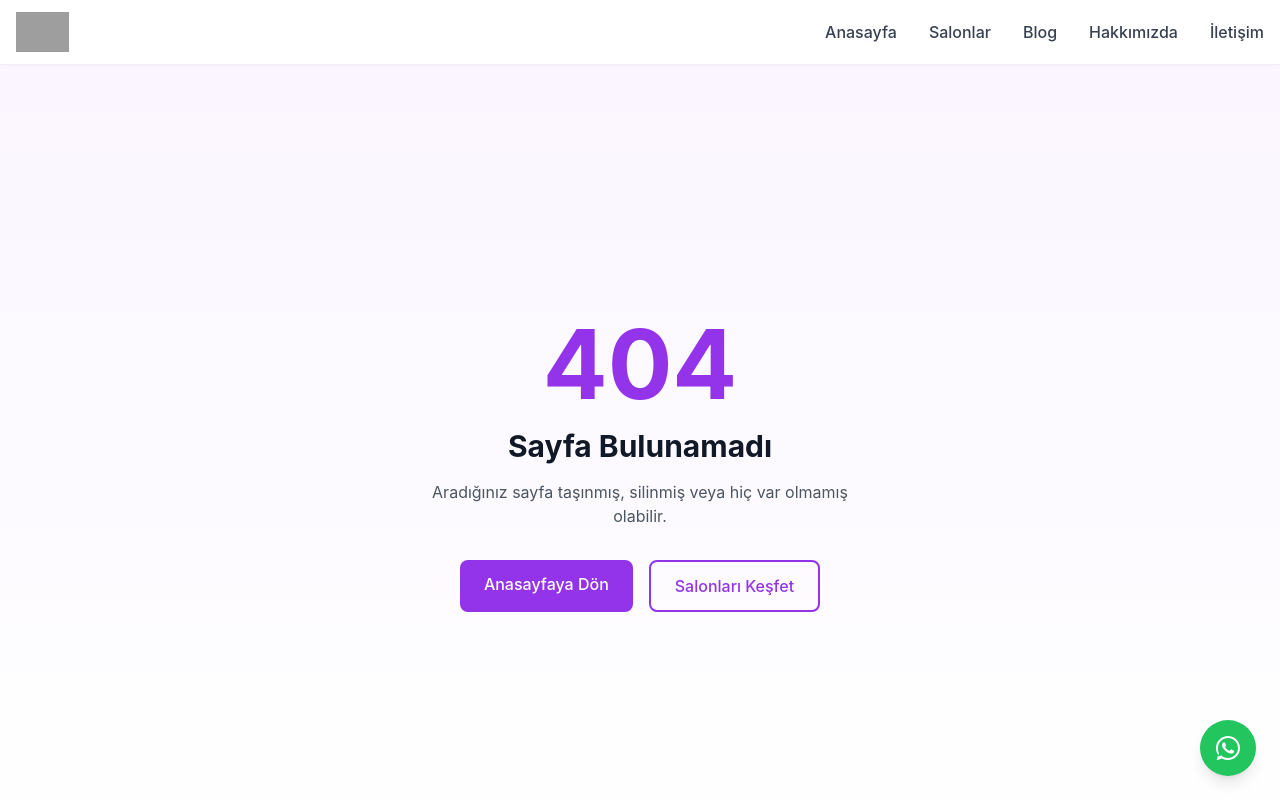
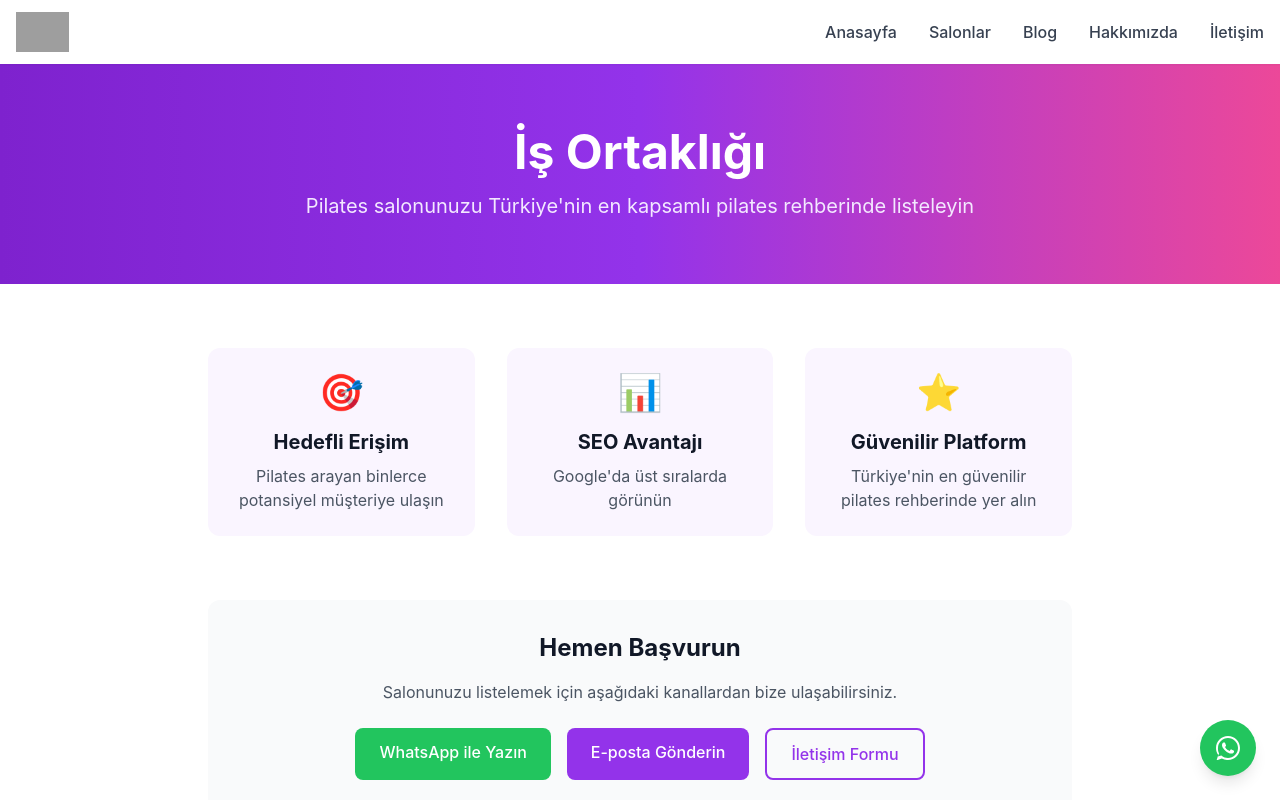
Before and after one commit to mistalyon/pilatestopu-next, a Next.js app: page /is-ortakligi in a window 1280 px wide. Before the commit this address had no page. Shown: the top 800 px of the page. Built offline with nearby package versions, Linux system fonts and the light colour scheme; grey boxes are pictures that could not be loaded.

Commit message:
faz3: is ortakligi page

```diff
--- /dev/null
+++ b/src/app/is-ortakligi/page.tsx
@@ -0,0 +1,71 @@
+import type { Metadata } from "next";
+import Link from "next/link";
+
+export const metadata: Metadata = {
+  title: "İş Ortaklığı | Salonunuzu Listeleyin - PilatesTopu",
+  description: "Pilates salonunuzu PilatesTopu.com\'da listeleyin. Türkiye\'nin en büyük pilates rehberinde yerinizi alın.",
+};
+
+export default function IsOrtakligiPage() {
+  return (
+    <main className="min-h-screen bg-white">
+      <section className="bg-gradient-to-r from-purple-700 via-purple-600 to-pink-500 py-16">
+        <div className="max-w-4xl mx-auto px-4 text-center">
+          <h1 className="text-4xl md:text-5xl font-bold text-white mb-4">İş Ortaklığı</h1>
+          <p className="text-xl text-purple-100">
+            Pilates salonunuzu Türkiye&apos;nin en kapsamlı pilates rehberinde listeleyin
+          </p>
+        </div>
+      </section>
+
+      <section className="max-w-4xl mx-auto px-4 py-16">
+        <div className="grid grid-cols-1 md:grid-cols-3 gap-8 mb-16">
+          <div className="text-center p-6 bg-purple-50 rounded-xl">
+            <div className="text-4xl mb-4">🎯</div>
+            <h3 className="text-xl font-bold text-gray-900 mb-2">Hedefli Erişim</h3>
+            <p className="text-gray-600">Pilates arayan binlerce potansiyel müşteriye ulaşın</p>
+          </div>
+          <div className="text-center p-6 bg-purple-50 rounded-xl">
+            <div className="text-4xl mb-4">📊</div>
+            <h3 className="text-xl font-bold text-gray-900 mb-2">SEO Avantajı</h3>
+            <p className="text-gray-600">Google&apos;da üst sıralarda görünün</p>
+          </div>
+          <div className="text-center p-6 bg-purple-50 rounded-xl">
+            <div className="text-4xl mb-4">⭐</div>
+            <h3 className="text-xl font-bold text-gray-900 mb-2">Güvenilir Platform</h3>
+            <p className="text-gray-600">Türkiye&apos;nin en güvenilir pilates rehberinde yer alın</p>
+          </div>
+        </div>
+
+        <div className="bg-gray-50 rounded-xl p-8 text-center">
+          <h2 className="text-2xl font-bold text-gray-900 mb-4">Hemen Başvurun</h2>
+          <p className="text-gray-600 mb-6">
+            Salonunuzu listelemek için aşağıdaki kanallardan bize ulaşabilirsiniz.
+          </p>
+          <div className="flex flex-col sm:flex-row gap-4 justify-center">
+            <a
+              href="https://wa.me/905446732202?text=Merhaba, salonumu PilatesTopu.com'da listelemek istiyorum."
+              target="_blank"
+              rel="noopener noreferrer"
+              className="bg-green-500 text-white px-6 py-3 rounded-lg hover:bg-green-600 transition-colors font-medium"
+            >
+              WhatsApp ile Yazın
+            </a>
+            <a
+              href="mailto:info@pilatestopu.com?subject=İş Ortaklığı Başvurusu"
+              className="bg-purple-600 text-white px-6 py-3 rounded-lg hover:bg-purple-700 transition-colors font-medium"
+            >
+              E-posta Gönderin
+            </a>
+            <Link
+              href="/iletisim"
+              className="border-2 border-purple-600 text-purple-600 px-6 py-3 rounded-lg hover:bg-purple-50 transition-colors font-medium"
+            >
+              İletişim Formu
+            </Link>
+          </div>
+        </div>
+      </section>
+    </main>
+  );
+}
```
